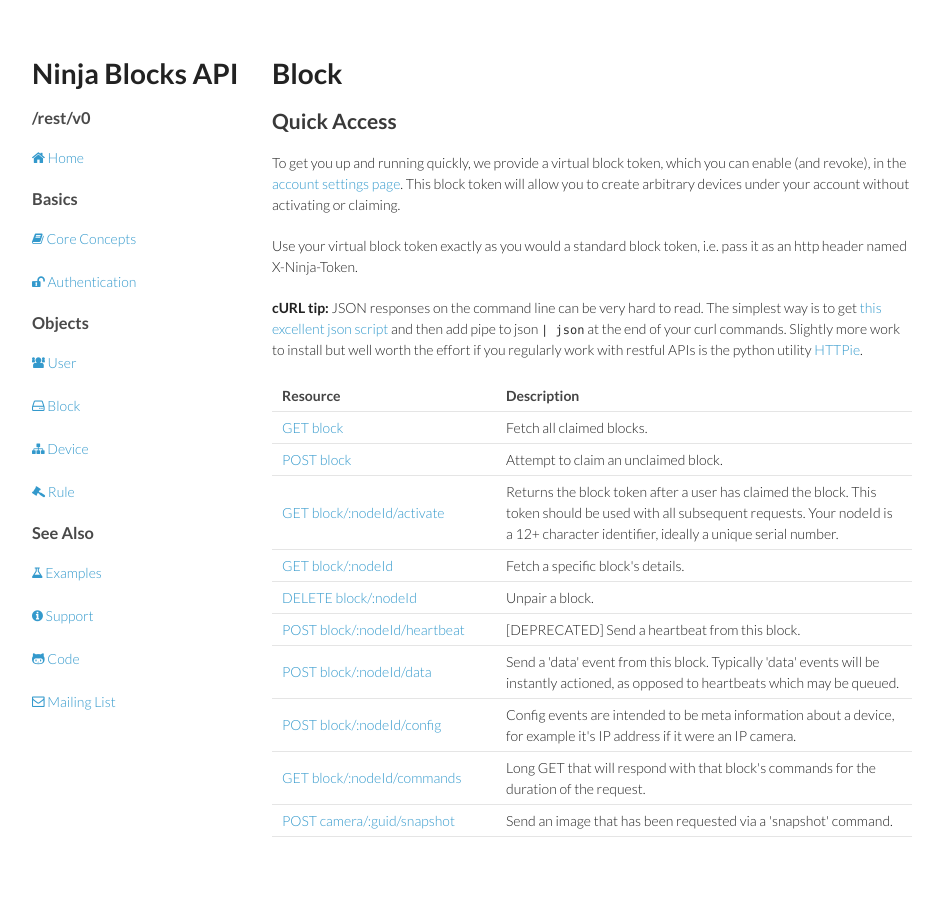
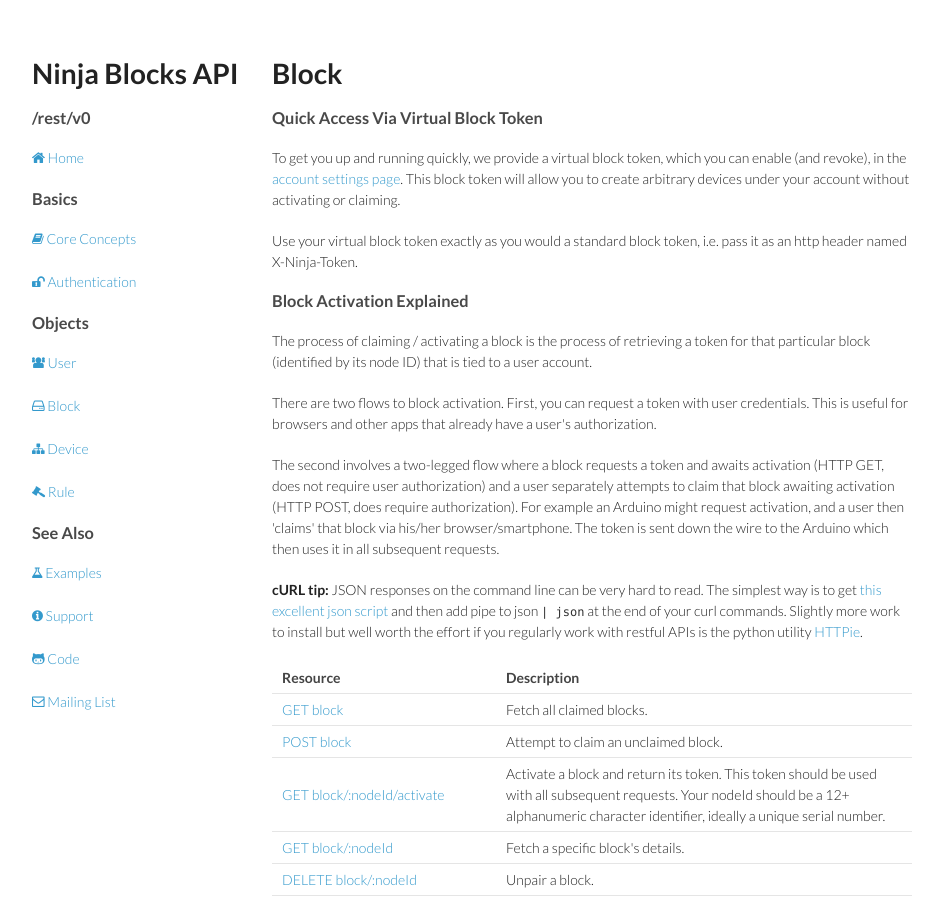
Before and after one commit to ninjablocks/ninjablocks.github.com, a Jekyll site: the page built from block.html, in a window 1280 px wide and 900 px high. Shown: the whole window, without its empty margins (168-1111 px from the left). Built offline with Jekyll 4.4.1, drawn with Linux system fonts in a browser that asks for light colours; nearby versions of some CDN libraries; some of the changed text lies outside the part shown.

Commit message:
Block activation explained

```diff
--- /dev/null
+++ b/_includes/block_activation.html
@@ -0,0 +1,5 @@
+  <h3>Block Activation Explained</h3>
+
+  <p>The process of claiming / activating a block is the process of retrieving a token for that particular block (identified by its node ID) that is tied to a user account.</p>
+  <p>There are two flows to block activation. First, you can request a token with user credentials. This is useful for browsers and other apps that already have a user's authorization.</p>
+  <p>The second involves a two-legged flow where a block requests a token and awaits activation (HTTP GET, does not require user authorization) and a user separately attempts to claim that block awaiting activation (HTTP POST, does require authorization). For example an Arduino might request activation, and a user then 'claims' that block via his/her browser/smartphone. The token is sent down the wire to the Arduino which then uses it in all subsequent requests.</p>
--- a/block.html
+++ b/block.html
@@ -5,9 +5,10 @@
 <section>
   <a name="block-object" id="block-object"></a>
   <h1>Block</h1>
-  <h2>Quick Access</h2>
+  <h3>Quick Access Via Virtual Block Token</h3>
   <p>To get you up and running quickly, we provide a virtual block token, which you can enable (and revoke), in the <a href="https://a.ninja.is/hacking">account settings page</a>. This block token will allow you to create arbitrary devices under your account without activating or claiming.</p>
   <p>Use your virtual block token exactly as you would a standard block token, i.e. pass it as an http header named X-Ninja-Token.</p>
+  {% include block_activation.html %}
 
   <p><strong>cURL tip:</strong> JSON responses on the command line can be very hard to read. The simplest way is to get <a href="https://github.com/trentm/json">this excellent json script</a> and then add pipe to json <code>| json</code> at the end of your curl commands. Slightly more work to install but well worth the effort if you regularly work with restful APIs is the python utility <a href="https://github.com/jkbr/httpie">HTTPie</a>.</p>
 
@@ -27,7 +28,7 @@
       </tr>
       <tr>
         <td><a href="#block-activate">GET block/:nodeId/activate</a></td>
-        <td>Returns the block token after a user has claimed the block. This token should be used with all subsequent requests. Your nodeId is a 12+ character identifier, ideally a unique serial number.</td>
+        <td>Activate a block and return its token. This token should be used with all subsequent requests. Your nodeId should be a 12+ alphanumeric character identifier, ideally a unique serial number.</td>
       </tr>
 
       <tr>
@@ -144,13 +145,10 @@
   "id": 0
 }</code></pre>
 
-
-
-
   <p>&nbsp;</p>
   <a name="block-activate" id="block-activate"></a>
   <h2>GET block/:nodeId/activate</h2>
-  <p>Returns the block token when an authenticated user has claimed the block. This token should be used with all subsequent requests. This should be implemented as a long GET.</p>
+  <p>Activate a block and return its token. This token should be used with all subsequent requests. Your nodeId should be a 12+ alphanumeric character identifier, ideally a unique serial number.</p>
   <table>
     <tbody>
       <tr>
@@ -164,8 +162,8 @@
   <h4>Notes</h4>
   <ul>
     <li><strong>nodeId</strong> should be a unique string at least 12 characters in length, ideally a hardware serial number accessible by the user.</li>
-    <li>This URI does not currently require authentication credentials.</li>
-    <li>A response will be returned only after a user has successfully executed the <a href="#block-post">POST to claim a block</a>. If the response ends without a body, the request should be retried.</li>
+    <li>If authentication credentials are provided with the request, ie via an <code>access_token</code> or <code>user_access_token</code>, an activated block token will immediately be returned.</li>
+    <li>If no authentication credentials are provided, a response will only be returned only after a user has successfully executed the <a href="#block-post">POST to claim a block</a>. In this case the request is a 'long GET', and thus if the response ends without a body, the request should be reinitialized.</li>
   </ul>
   <h4>Resource URL</h4>
 <pre><code>https://api.ninja.is/rest/v0/block/:nodeId/activate</code></pre>
--- a/core-concepts.html
+++ b/core-concepts.html
@@ -19,5 +19,8 @@
   </ul></p>
   <p>In some cases, you might have many things talking to 1 device, for example an RF module, or Blue Tooth dongle. In this case we allow for creating 'sub-devices'. <strong>Sub-devices</strong> can be either sensors or actuators, and  essentially allow you to class data that might be sent/received by that device. For example, your RF module might report '101000001111101010000' when you press your door bell. Saving this value as a sensor sub-device allows the user a more human interaction. Depending on your application, you may never have to interact with sub-devices.</p>
   <p>You can add web services as devices too, such as Twitter, Webhooks, Facebook, Email, Twilio, etc. The list can be found in <a href="https://a.ninja.is/networking">your account</a> page.</p>
+
+  {% include block_activation.html %}
+
   <!-- /Core Concepts -->
  </section>
```
Also changed, not shown: other parts of block.html (+1 -1 lines), 7 other files.
